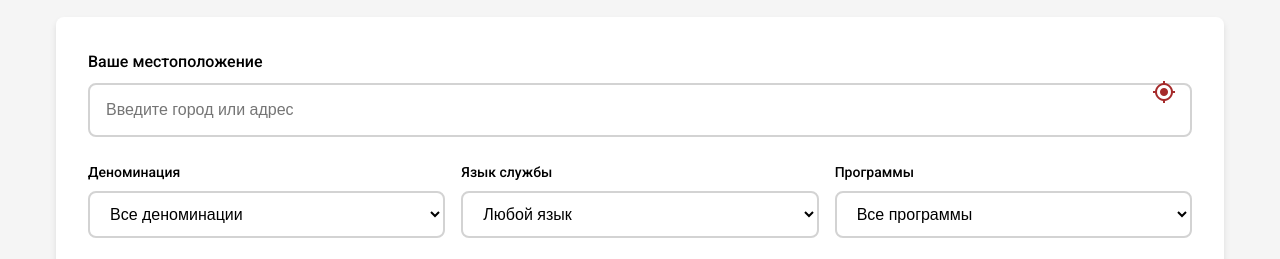
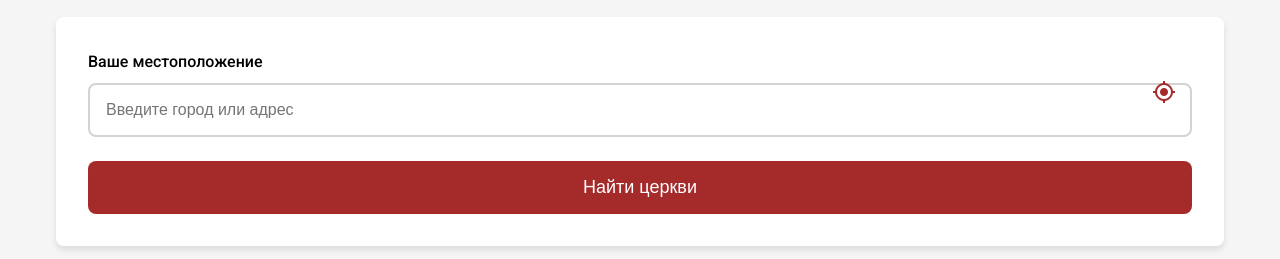
Before and after one commit to stallev/ag, a plain HTML site: page find-church.html in a window 1280 px wide. Shown: the part 530-789 px from the top of the page. Drawn offline with Linux system fonts and the light colour scheme.

Commit message:
initial commit4

```diff
--- a/find-church.html
+++ b/find-church.html
@@ -5,7 +5,7 @@
     <meta name="viewport" content="width=device-width, initial-scale=1.0">
     <meta name="robots" content="noindex, nofollow">
     <title>Найти церковь — Ближайшие дома молитвы | Путь к Христу</title>
-    <meta name="description" content="Найдите ближайшую церковь или дом молитвы в вашем городе. Интерактивная карта с расписанием служб, контактами и программами для всех возрастных групп.">
+    <meta name="description" content="Найдите ближайшую церковь или дом молитвы в вашем городе. Интерактивная карта с расписанием богослужений, контактами и программами для всех возрастных групп.">
     <link rel="stylesheet" href="css/styles.css">
     <link href="https://fonts.googleapis.com/icon?family=Material+Icons" rel="stylesheet">
     <link href="https://fonts.googleapis.com/css2?family=Roboto:wght@400;500;700&display=swap" rel="stylesheet">
@@ -85,42 +85,6 @@
                         <button class="church-search__location-btn" type="button" aria-label="Определить местоположение">
                             <span class="material-icons">my_location</span>
                         </button>
-                    </div>
-
-                    <div class="church-search__filters">
-                        <div class="church-search__filter-group">
-                            <label for="denominationFilter" class="church-search__filter-label">Деноминация</label>
-                            <select id="denominationFilter" class="church-search__select">
-                                <option value="">Все деноминации</option>
-                                <option value="baptist">Баптисты</option>
-                                <option value="orthodox">Православные</option>
-                                <option value="catholic">Католики</option>
-                                <option value="pentecostal">Пятидесятники</option>
-                                <option value="lutheran">Лютеране</option>
-                            </select>
-                        </div>
-
-                        <div class="church-search__filter-group">
-                            <label for="languageFilter" class="church-search__filter-label">Язык службы</label>
-                            <select id="languageFilter" class="church-search__select">
-                                <option value="">Любой язык</option>
-                                <option value="russian">Русский</option>
-                                <option value="english">Английский</option>
-                                <option value="ukrainian">Украинский</option>
-                                <option value="armenian">Армянский</option>
-                            </select>
-                        </div>
-
-                        <div class="church-search__filter-group">
-                            <label for="programsFilter" class="church-search__filter-label">Программы</label>
-                            <select id="programsFilter" class="church-search__select">
-                                <option value="">Все программы</option>
-                                <option value="children">Детские программы</option>
-                                <option value="youth">Молодежные программы</option>
-                                <option value="family">Семейные программы</option>
-                                <option value="seniors">Программы для пожилых</option>
-                            </select>
-                        </div>
                     </div>
 
                     <button class="church-search__submit" type="button">Найти церкви</button>
```
Also changed, not shown: content-pages/video/video-item-page.html (+1 -1 lines), gates/children.html (+1 -1 lines), gates/families.html (+1 -1 lines), gates/seniors.html (+1 -1 lines), gates/teenagers.html (+1 -1 lines), gates/youth.html (+1 -1 lines), index.html (+2 -2 lines), about-us.html (added), 1 other file.
